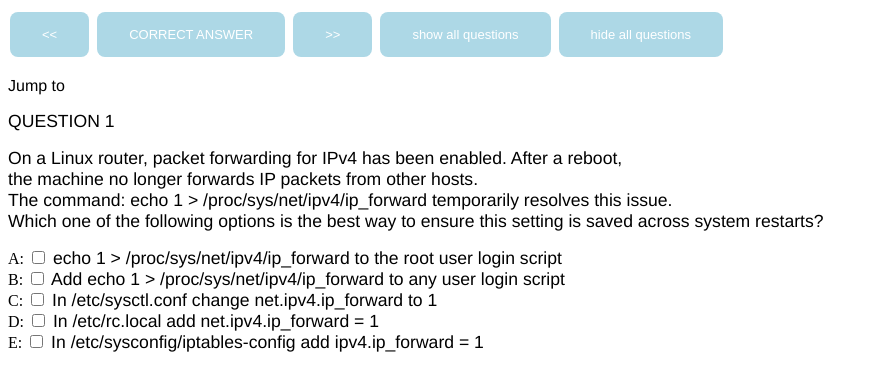
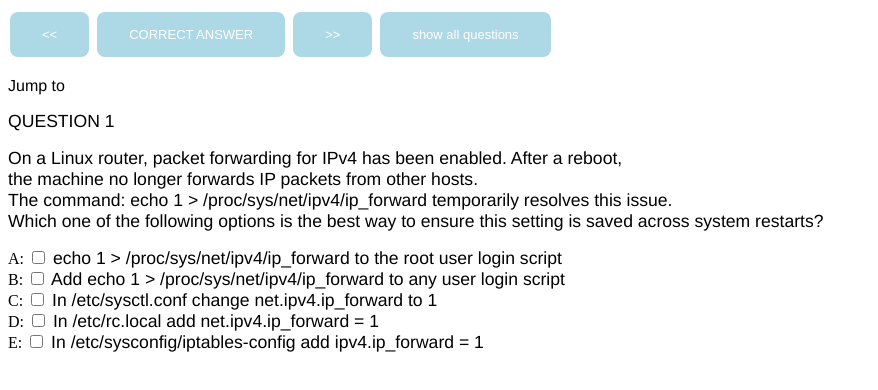
Before and after one commit to topoi/topoi.github.io, a plain HTML site: page LPIC2-2.html in a window 1280 px wide. Shown: the whole page, without its empty margins (0-878 px from the left). Drawn offline with nearby package versions, Linux system fonts and the light colour scheme.

Commit message:
Update LPIC2-2.html

```diff
--- a/LPIC2-2.html
+++ b/LPIC2-2.html
@@ -49,7 +49,7 @@
      <input type = "button" class="butt" id = "answer" value = "CORRECT ANSWER" />
      <input type = "button" class="butt" id = "fetch" value = ">>" />
      <input type ="button" class="butt" id="switch" value="show all questions"/>
-     <input type ="button" class="butt" id="switchoff" style="opacity=0" value="hide all questions"/>
+     <input type ="button" class="butt" id="switchoff" style="opacity:0" value="hide all questions"/>
      <br>
      <p style="font-family: 'Helvetica', 'Arial', sans-serif;"> Jump to </p>
      <div id = "display" style = "background-color:#FFFFFF;"></div>
```
